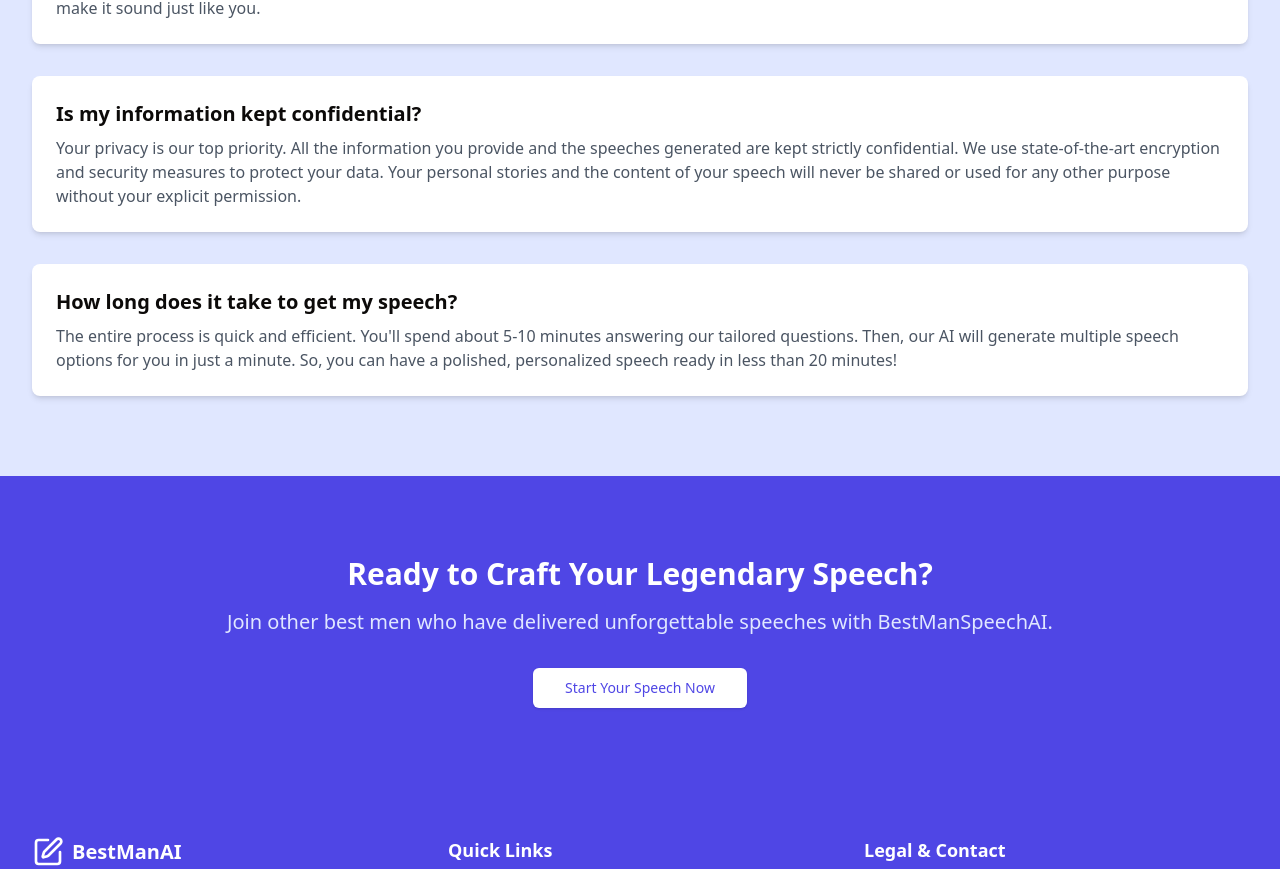
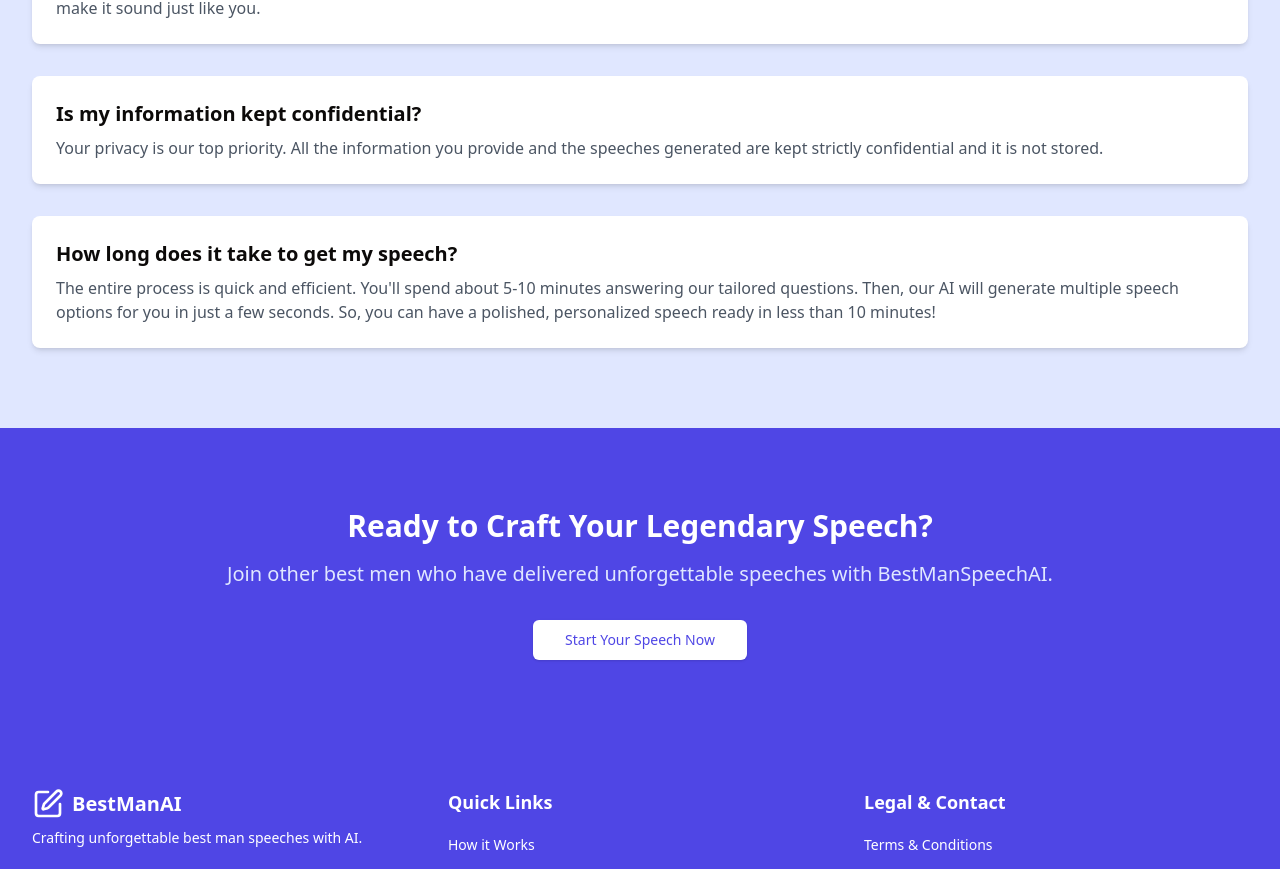
Before and after one commit to peterkaplan/Best-Man-Speech-AI, a Next.js app: page / in a window 1280 px wide. Shown: the part 4518-5387 px from the top of the page. Built offline with nearby package versions, Linux system fonts and the light colour scheme; no server answers.

Commit message:
update some of the wording on the homepage

```diff
--- a/components/RestOfHomepage.tsx
+++ b/components/RestOfHomepage.tsx
@@ -80,11 +80,11 @@ const RestOfHomepage = () => {
     },
     {
       question: "Is my information kept confidential?",
-      answer: "Your privacy is our top priority. All the information you provide and the speeches generated are kept strictly confidential. We use state-of-the-art encryption and security measures to protect your data. Your personal stories and the content of your speech will never be shared or used for any other purpose without your explicit permission."
+      answer: "Your privacy is our top priority. All the information you provide and the speeches generated are kept strictly confidential and it is not stored."
     },
     {
       question: "How long does it take to get my speech?",
-      answer: "The entire process is quick and efficient. You'll spend about 5-10 minutes answering our tailored questions. Then, our AI will generate multiple speech options for you in just a minute. So, you can have a polished, personalized speech ready in less than 20 minutes!"
+      answer: "The entire process is quick and efficient. You'll spend about 5-10 minutes answering our tailored questions. Then, our AI will generate multiple speech options for you in just a few seconds. So, you can have a polished, personalized speech ready in less than 10 minutes!"
     }
   ];
   interface Feature {
```
